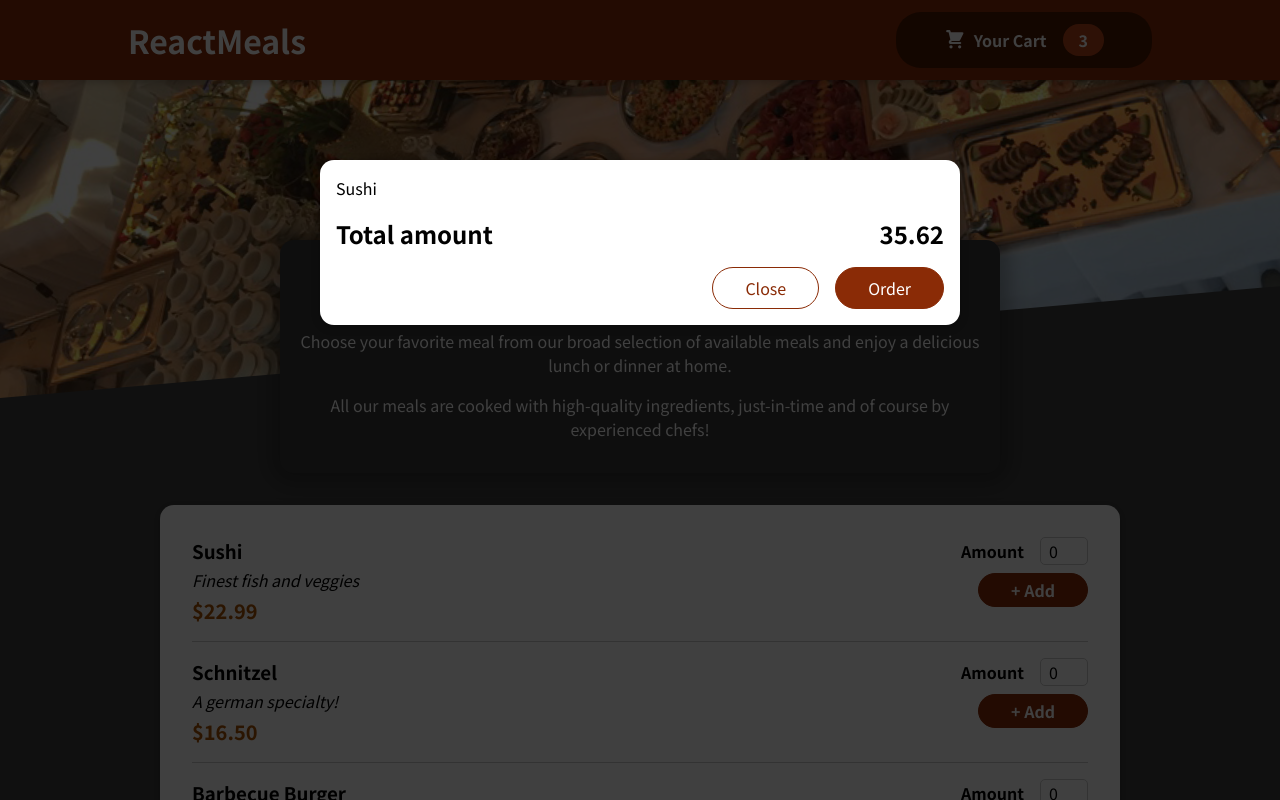
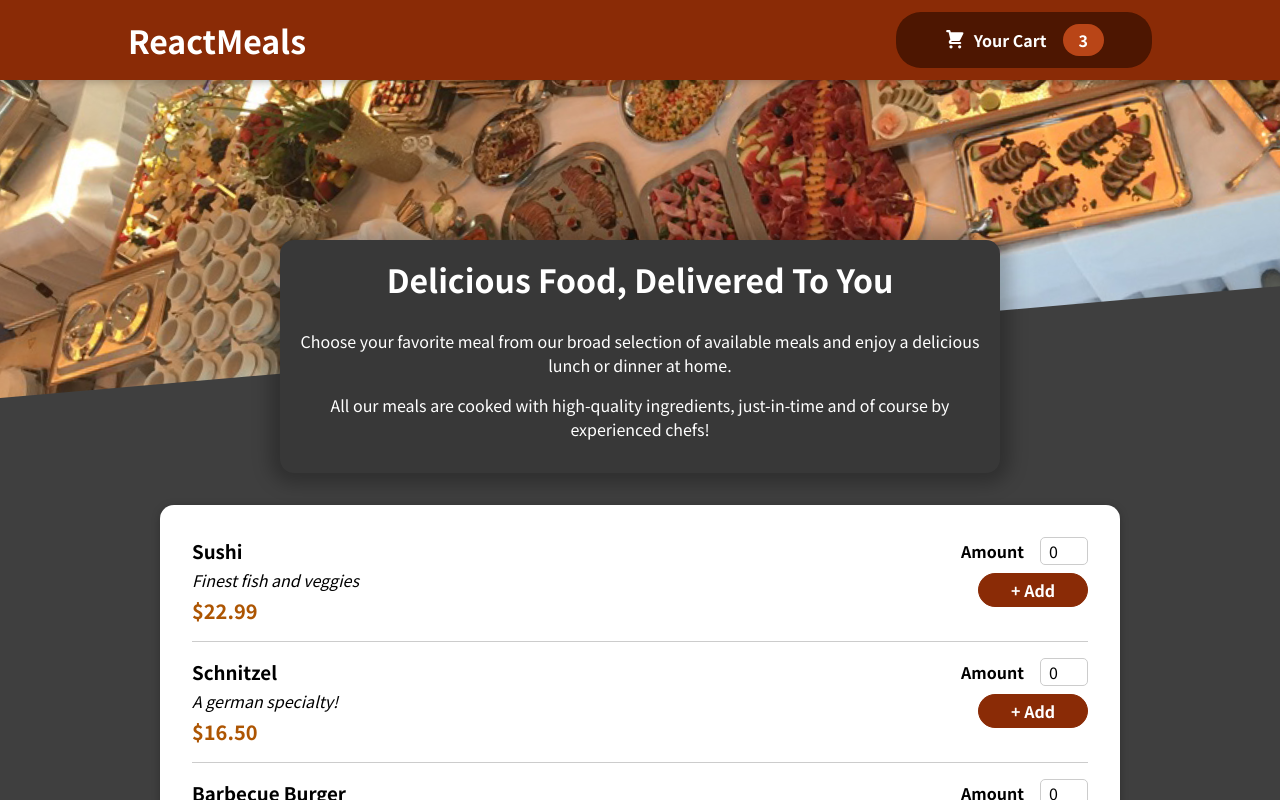
Before and after one commit to Vesperalin/Food-Order-App-Schwarzmuller-Course, a React (Create React App) app: page / in a window 1280 px wide. Shown: the top 800 px of the page. Built offline with nearby package versions, Linux system fonts and the light colour scheme.

Commit message:
Lesson 140

```diff
--- a/src/App.js
+++ b/src/App.js
@@ -1,14 +1,26 @@
-import { Fragment } from "react";
+import { Fragment, useState } from "react";
 
 import Header from "./components/Layout/Header";
 import Meals from "./components/Meals/Meals";
 import Cart from "./components/Cart/Cart";
 
 const App = () => {
+    const [cartIsShown, setCartIsShown] = useState(false);
+
+    const showCartHandler = () => {
+        setCartIsShown(true);
+    };
+
+    const hideCartHandler = () => {
+        setCartIsShown(false);
+    };
+
     return (
         <Fragment>
-            <Cart />
-            <Header />
+            {cartIsShown &&
+                <Cart onClose={hideCartHandler} />
+            }
+            <Header onShowCart={showCartHandler} />
             <main>
                 <Meals />
             </main>
--- a/src/components/Cart/Cart.js
+++ b/src/components/Cart/Cart.js
@@ -11,14 +11,14 @@
     ].map(item => <li>{item.name}</li>)}</ul>;
 
     return (
-        <Modal>
+        <Modal onClose={props.onClose}>
             {cartItems}
             <div className={styles.total}>
                 <span>Total amount</span>
                 <span>35.62</span>
             </div>
             <div className={styles.actions}>
-                <button className={styles['button--alt']}>Close</button>
+                <button className={styles['button--alt']} onClick={props.onClose}>Close</button>
                 <button className={styles.button}>Order</button>
             </div>
         </Modal>
--- a/src/components/Layout/Header.js
+++ b/src/components/Layout/Header.js
@@ -9,7 +9,7 @@
         <Fragment>
             <header className={styles.header}>
                 <h1>ReactMeals</h1>
-                <HeaderCartButton />
+                <HeaderCartButton onClick={props.onShowCart} />
             </header>
             <div className={styles['main-image']}>
                 <img src={mealsImage} alt='A table full of food' />
--- a/src/components/Layout/HeaderCartButton.js
+++ b/src/components/Layout/HeaderCartButton.js
@@ -1,9 +1,9 @@
 import CartIcon from "../Cart/CartIcon";
 import styles from './HeaderCartButton.module.css';
 
-const HeaderCartButton = () => {
+const HeaderCartButton = props => {
     return (
-        <button className={styles.button}>
+        <button className={styles.button} onClick={props.onClick}>
             <span className={styles.icon}>
                 <CartIcon />
             </span>
--- a/src/components/UI/Modal.js
+++ b/src/components/UI/Modal.js
@@ -4,7 +4,7 @@
 import styles from './Modal.module.css';
 
 const Backdrop = props => {
-    return <div className={styles.backdrop}></div>
+    return <div className={styles.backdrop} onClick={props.onClose}></div>
 };
 
 const ModalOverlay = props => {
@@ -20,7 +20,7 @@
 const Modal = props => {
     return (
         <Fragment>
-            {ReactDOM.createPortal(<Backdrop />, portalElement)}
+            {ReactDOM.createPortal(<Backdrop onClose={props.onClose} />, portalElement)}
             {ReactDOM.createPortal(<ModalOverlay>{props.children}</ModalOverlay>, portalElement)}
         </Fragment>
     );
```
